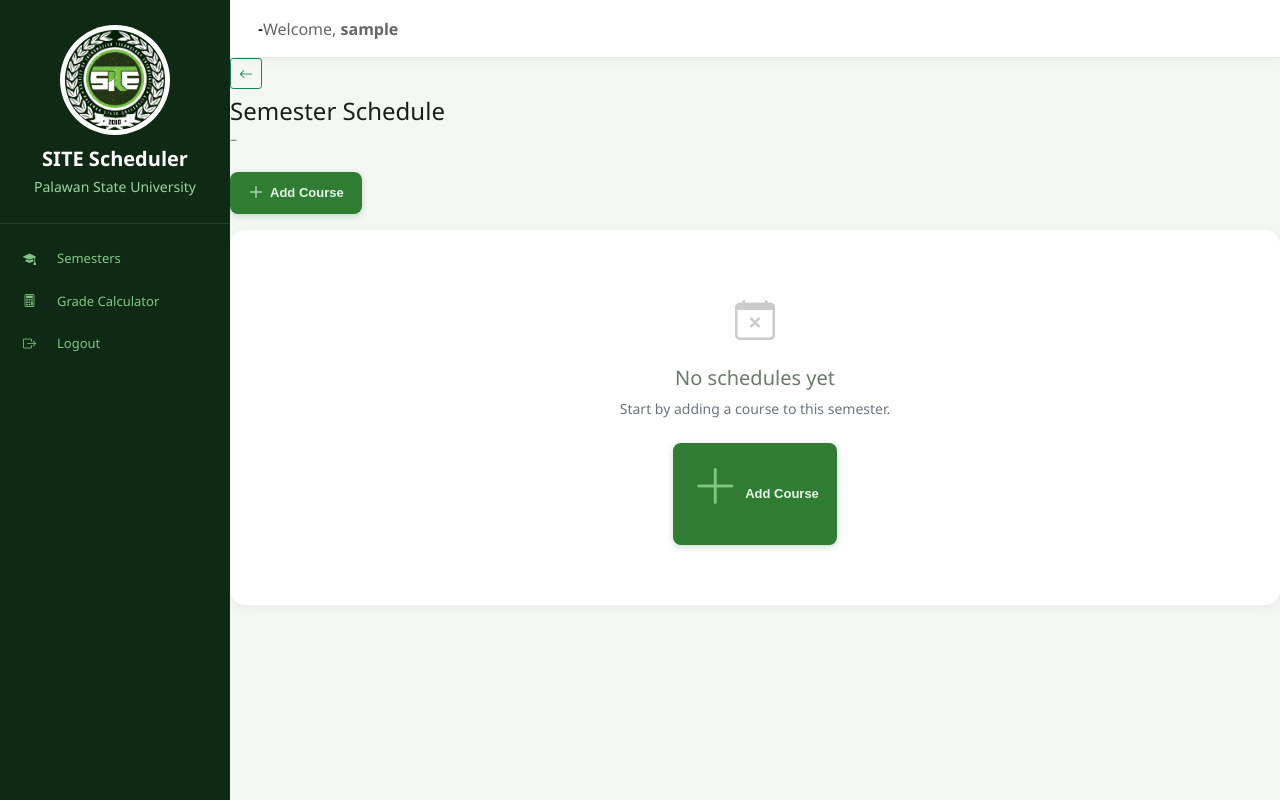
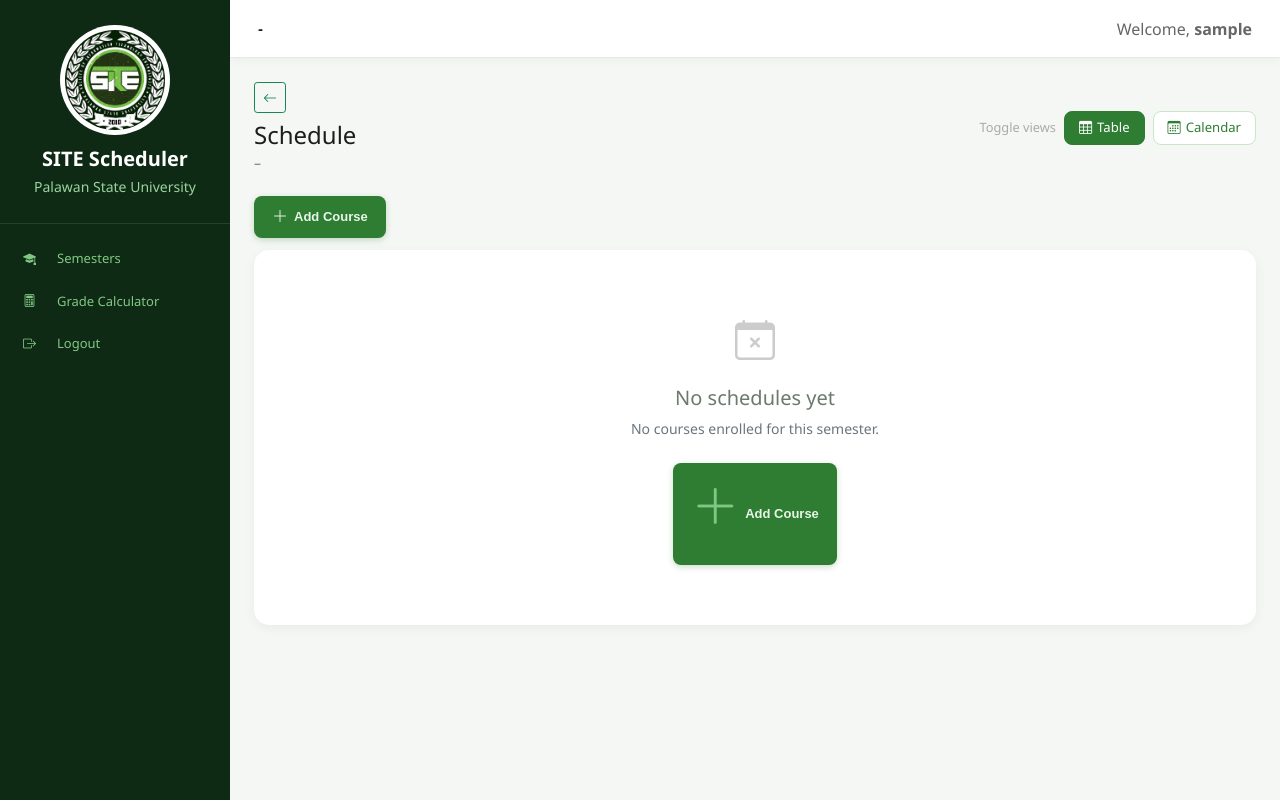
Before and after one commit to FernandezCorporate/AppDev-Finals, a Django app: template Finals_projectsite/templates/semester_detail.html in a window 1280 px wide. Run offline with Django 5.2, Linux system fonts and the light colour scheme; the template is opened without the code that fills it, so the values that code supplies are empty; the visitor is signed in with stand-in values (Sample User, id 1); some libraries are stand-ins or nearby versions.

Commit message:
fix base layout, restore semester detail and enrolled form templates

```diff
--- a/Finals_projectsite/static/css/main.css
+++ b/Finals_projectsite/static/css/main.css
@@ -639,12 +639,15 @@ label.field-label {
   border-color: var(--green-700);
 }
 
+/* legacy schedule table */
 .schedule-table { border-radius: 15px; overflow: hidden; box-shadow: 0 3px 12px rgba(0,0,0,.05); }
 .schedule-table thead { background: var(--green-800); color: white; }
 .schedule-table thead th { font-weight: 500; padding: 14px 16px; border: none; }
 .schedule-table tbody td { padding: 12px 16px; vertical-align: middle; border-color: #f0f4f0; }
 .schedule-table tbody tr:hover { background: var(--green-50); }
 
+
+/* ── 14. SEMESTER DETAIL — CALENDAR PLACEHOLDER ── */
 .calendar-placeholder {
   text-align: center;
   padding: 60px 20px;
@@ -654,6 +657,8 @@ label.field-label {
   color: #aaa;
 }
 
+
+/* ── RESPONSIVE ── */
 @media (max-width: 768px) {
   .sidebar { position: relative; width: 100%; height: auto; }
   .main-wrapper,
--- a/Finals_projectsite/templates/base.html
+++ b/Finals_projectsite/templates/base.html
@@ -41,20 +41,20 @@
 
     <div class="main-content">
 
-        <div class="topbar">
-            <div class="d-flex justify-content-between align-items-center">
-                <div>
-                    <h3 class="page-title">
-                        {% block page_title %}SITE Scheduler{% endblock %}
-                    </h3>
-                </div>
+        <div class="topbar w-100">
+            <div class="d-flex justify-content-between align-items-center w-100">
+                <h3 class="page-title mb-0">
+                    {% block page_title %}SITE Scheduler{% endblock %}
+                </h3>
                 <div class="welcome">
                     Welcome, <strong>{{ request.user.username }}</strong>
                 </div>
             </div>
         </div>
 
-        {% block content %}{% endblock %}
+        <div class="p-4">
+            {% block content %}{% endblock %}
+        </div>
 
     </div>
 
--- a/Finals_projectsite/templates/semester_detail.html
+++ b/Finals_projectsite/templates/semester_detail.html
@@ -11,23 +11,30 @@
 {% block content %}
 
 <div class="detail-header">
-
     <div>
         <a href="{% url 'home' %}" class="btn btn-sm btn-outline-success mb-2">
             <i class="bi bi-arrow-left"></i>
         </a>
-
-        <h4 class="mb-0">Semester Schedule</h4>
-
+        <h4 class="mb-0">Schedule</h4>
         <small class="text-muted">
             {{ semester.semester_name }} {{ semester.year_start }}–{{ semester.year_end }}
         </small>
     </div>
 
+    <div class="d-flex gap-2 align-items-center">
+        <span style="font-size:.8rem; color:#aaa;">Toggle views</span>
+        <button class="btn-toggle active" id="tableViewBtn">
+            <i class="bi bi-table"></i> Table
+        </button>
+        <button class="btn-toggle" id="calendarViewBtn">
+            <i class="bi bi-calendar3"></i> Calendar
+        </button>
+    </div>
 </div>
 
-<!-- ADD COURSE BUTTON (FIXED) -->
-<div class="table-toolbar mb-3">
+<div id="tableView">
+
+    <div class="table-toolbar">
         <a href="{% url 'enrolled-create' semester.pk %}" class="btn-add-course">
             <i class="bi bi-plus-lg"></i> Add Course
         </a>
@@ -36,107 +43,86 @@
     {% if grouped_schedules %}
 
     <div class="schedule-wrap">
-
         <table class="sched-table">
-
             <thead>
                 <tr>
                     <th>Day</th>
                     <th>Code</th>
-                <th>Course</th>
-                <th>Time</th>
+                    <th>Course Name</th>
+                    <th>Schedule</th>
                     <th>Room</th>
-                <th>Enrolled</th>
+                    <th>Actions</th>
                 </tr>
             </thead>
-
             <tbody>
-
                 {% for day, schedules in grouped_schedules.items %}
-
                     {% for sched in schedules %}
-
                     <tr class="{% if forloop.last %}day-group-end{% endif %}">
-
                         {% if forloop.first %}
-                    <td rowspan="{{ schedules|length }}" class="day-cell">
+                        <td class="day-cell" rowspan="{{ schedules|length }}">
                             {{ day|upper }}
                         </td>
                         {% endif %}
-
+                        <td><span class="code-badge">{{ sched.enrolled.course.course_code }}</span></td>
+                        <td>{{ sched.enrolled.course.title }}</td>
+                        <td class="time-text">{{ sched.start_time }} – {{ sched.end_time }}</td>
+                        <td class="room-text">{{ sched.room|default:"—" }}</td>
                         <td>
-                        <span class="code-badge">
-                            {{ sched.enrolled.course.course_code }}
-                        </span>
-                    </td>
-
-                    <td>
-                        {{ sched.enrolled.course.title }}
-                    </td>
-
-                    <td class="time-text">
-                        {{ sched.start_time }} – {{ sched.end_time }}
-                    </td>
-
-                    <td class="room-text">
-                        {{ sched.room|default:"—" }}
-                    </td>
-
-                    <!-- UPDATED ACTIONS -->
-                    <td>
+                            <div class="action-btns">
                                 <a href="{% url 'enrolled-update' sched.enrolled.pk %}"
-                           class="btn-act btn-act-edit">
+                                   class="btn-act btn-act-edit"
+                                   title="Edit">
                                     <i class="bi bi-pencil-fill"></i>
                                 </a>
+                                <a href="{% url 'enrolled-delete' sched.enrolled.pk %}"
+                                   class="btn-act btn-act-del"
+                                   title="Delete">
+                                    <i class="bi bi-trash-fill"></i>
+                                </a>
+                            </div>
                         </td>
-
                     </tr>
-
                     {% endfor %}
-
                 {% endfor %}
-
             </tbody>
-
         </table>
-
     </div>
 
     {% else %}
 
     <div class="empty-state">
-
         <i class="bi bi-calendar-x" style="font-size:2.5rem; color:#ccc;"></i>
-
         <h5 class="mt-3">No schedules yet</h5>
-
-    <p class="text-muted">
-        Start by adding a course to this semester.
-    </p>
-
+        <p class="text-muted">No courses enrolled for this semester.</p>
         <a href="{% url 'enrolled-create' semester.pk %}" class="btn-add-course mt-2">
             <i class="bi bi-plus-lg"></i> Add Course
         </a>
+    </div>
+
+    {% endif %}
 
 </div>
 
-{% endif %}
+<div id="calendarView" style="display:none;">
+    <div class="calendar-placeholder">
+        <i class="bi bi-calendar3" style="font-size:2.5rem; color:#ccc;"></i>
+        <h5 class="mt-3">Calendar view</h5>
+        <p>Coming soon.</p>
+    </div>
+</div>
 
 {% endblock %}
 
 {% block scripts %}
 <script>
-
     const tableBtn = document.getElementById('tableViewBtn');
     const calBtn = document.getElementById('calendarViewBtn');
-
     const tableView = document.getElementById('tableView');
     const calView = document.getElementById('calendarView');
 
     tableBtn.addEventListener('click', function () {
         tableView.style.display = 'block';
         calView.style.display = 'none';
-
         tableBtn.classList.add('active');
         calBtn.classList.remove('active');
     });
@@ -144,10 +130,8 @@ tableBtn.addEventListener('click', function () {
     calBtn.addEventListener('click', function () {
         calView.style.display = 'block';
         tableView.style.display = 'none';
-
         calBtn.classList.add('active');
         tableBtn.classList.remove('active');
     });
-
 </script>
 {% endblock %}
```
Also changed, not shown: Finals_projectsite/templates/enrolled_form.html (+0 -11 lines). Lines whose indentation alone changed are shown as unchanged.
